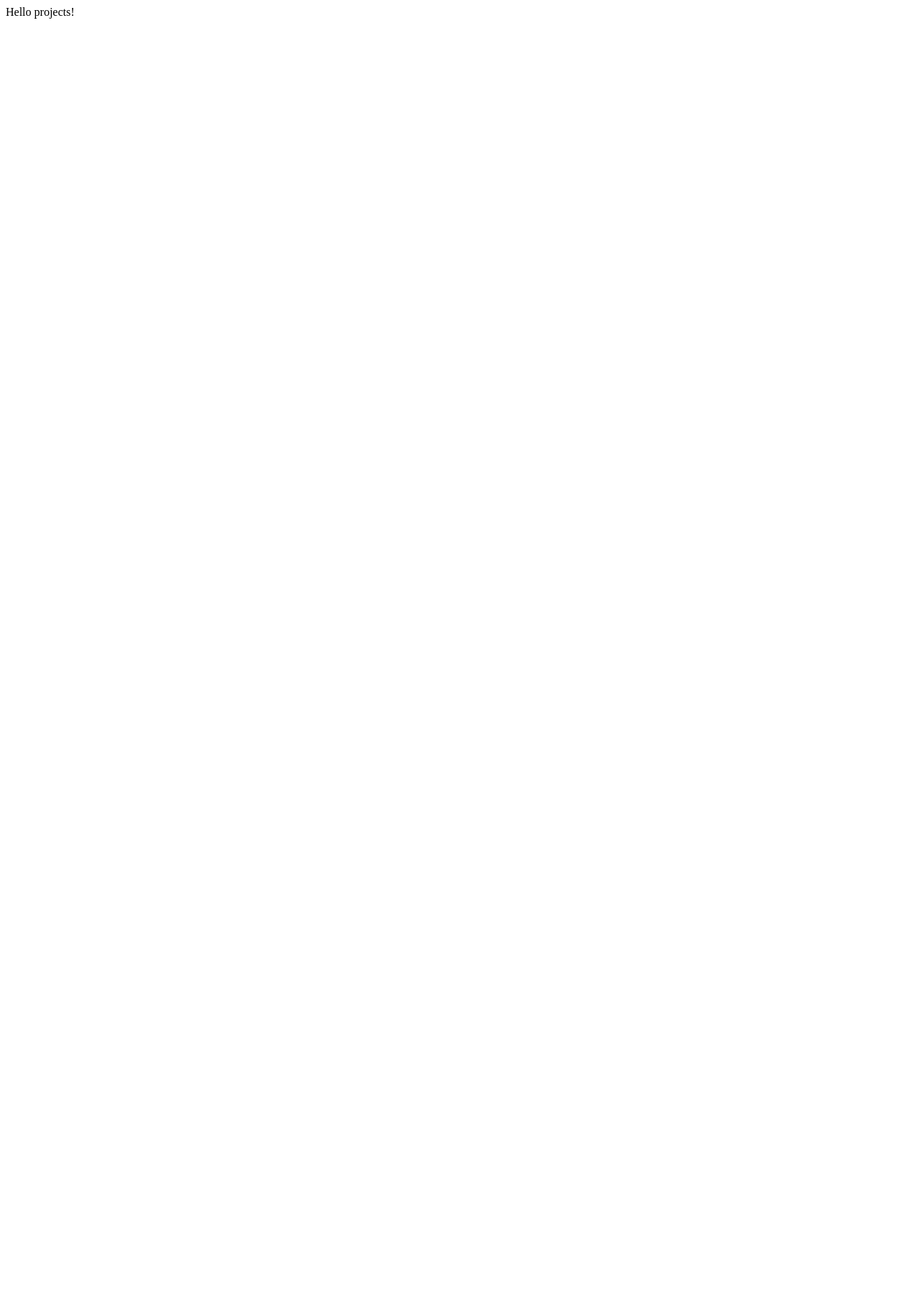
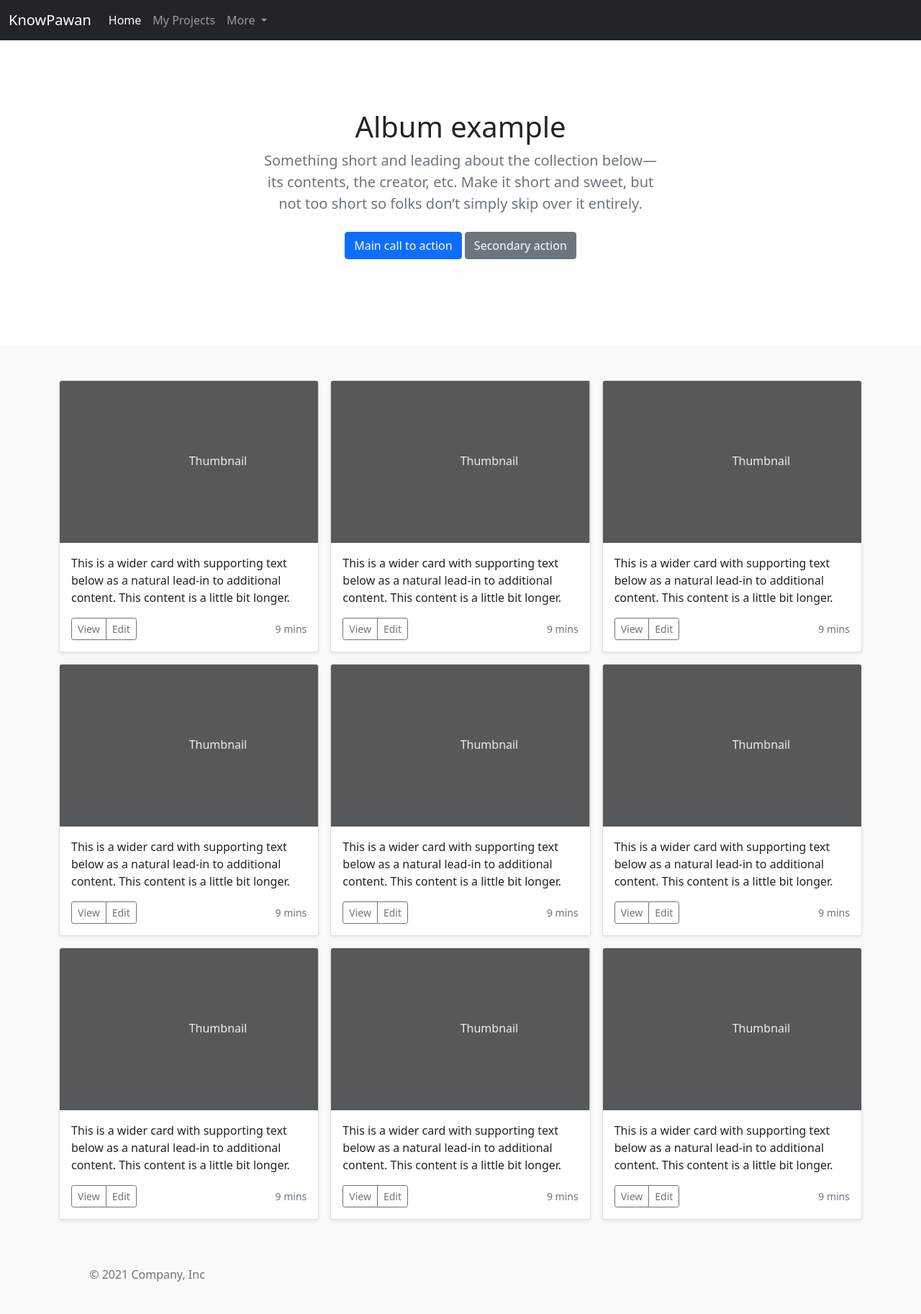
Before and after one commit to PawanKatwe/Portfolio_website, a Flask app: page /projects in a window 1280 px wide. Before the commit the page is almost empty. Shown: the whole page at 72% size. Before the commit the page ends 26 px from the top, so only its background shows below. Run offline with Flask 2, Linux system fonts and the light colour scheme.

Commit message:
Add files via upload

```diff
--- /dev/null
+++ b/templates/about.html
@@ -0,0 +1,5 @@
+{%extends "base.html" %}
+{%block title%}This is the new home page{%endblock%}
+{%block body%}
+<h1>About page under construction</h1>
+{%endblock%}
--- a/templates/base.html
+++ b/templates/base.html
@@ -1,37 +1,40 @@
 <!DOCTYPE html>
 <html>
     <head>
+
+        <!-- Required meta tags -->
+        <meta charset="utf-8">
+        <meta name="viewport" content="width=device-width, initial-scale=1">
+
+        <!-- Bootstrap CSS -->
+        <link href="https://cdn.jsdelivr.net/npm/bootstrap@5.1.3/dist/css/bootstrap.min.css" rel="stylesheet" integrity="sha384-1BmE4kWBq78iYhFldvKuhfTAU6auU8tT94WrHftjDbrCEXSU1oBoqyl2QvZ6jIW3" crossorigin="anonymous">
         <title>{%block title%}{%endblock%}</title>
-        <link href="https://cdn.jsdelivr.net/npm/bootstrap@5.1.3/dist/css/bootstrap.min.css" rel="stylesheet" integrity="sha384-1BmE4kWBq78iYhFldvKuhfTAU6auU8tT94WrHftjDbrCEXSU1oBoqyl2QvZ6jIW3" crossorigin="anonymous">
-    </head>
+      </head>
         <body>
             <nav class="navbar navbar-expand-lg navbar-dark bg-dark">
                 <div class="container-fluid">
-                  <a class="navbar-brand" href=#>KnowPawan</a>
+                  <a class="navbar-brand" href='/'>KnowPawan</a>
                   <button class="navbar-toggler" type="button" data-bs-toggle="collapse" data-bs-target="#navbarSupportedContent" aria-controls="navbarSupportedContent" aria-expanded="false" aria-label="Toggle navigation">
                     <span class="navbar-toggler-icon"></span>
                   </button>
                   <div class="collapse navbar-collapse" id="navbarSupportedContent">
                     <ul class="navbar-nav me-auto mb-2 mb-lg-0">
                       <li class="nav-item">
-                        <a class="nav-link active" aria-current="page" href="#">Home</a>
+                        <a class="nav-link active" aria-current="page" href="/">Home</a>
                       </li>
                       <li class="nav-item">
-                        <a class="nav-link" href=#>Link</a>
+                        <a class="nav-link" href=/projects>My Projects</a>
                       </li>
                       <li class="nav-item dropdown">
                         <a class="nav-link dropdown-toggle" href="#" id="navbarDropdown" role="button" data-bs-toggle="dropdown" aria-expanded="false">
-                          Dropdown
+                          More
                         </a>
                         <ul class="dropdown-menu" aria-labelledby="navbarDropdown">
-                          <li><a class="dropdown-item" href="#">Action</a></li>
-                          <li><a class="dropdown-item" href="#">Another action</a></li>
+                          <li><a class="dropdown-item" href=/blog>Blog</a></li>
+                          <li><a class="dropdown-item" href=/about>About</a></li>
                           <li><hr class="dropdown-divider"></li>
-                          <li><a class="dropdown-item" href="#">Something else here</a></li>
+                          <li><a class="dropdown-item" href=/contact>Contact Me</a></li>
                         </ul>
-                      </li>
-                      <li class="nav-item">
-                        <a class="nav-link disabled">Disabled</a>
                       </li>
                     </ul>
 
@@ -40,6 +43,29 @@
               </nav>
             {%block body%}
             {%endblock%}
+
+
+
+            <!--footer-->
+
+            <div class="position-relative bottom-0 end-0">
+              <footer class="footer mt-auto py-3 bg-light">
+                <div class="container">
+                  <a href="/" class="mb-3 me-2 mb-md-0 text-muted text-decoration-none lh-1">
+                    <svg class="bi" width="30" height="24"><use xlink:href="#bootstrap"/></svg>
+                  </a>
+                  <span class="text-muted">&copy; 2021 Company, Inc</span>
+                </div>
+
+                <ul class="nav col-md-4 justify-content-end list-unstyled d-flex">
+                  <li class="ms-3"><a class="text-muted" href="#"><svg class="bi" width="24" height="24"><use xlink:href="#twitter"/></svg></a></li>
+                  <li class="ms-3"><a class="text-muted" href="#"><svg class="bi" width="24" height="24"><use xlink:href="#instagram"/></svg></a></li>
+                  <li class="ms-3"><a class="text-muted" href="#"><svg class="bi" width="24" height="24"><use xlink:href="#facebook"/></svg></a></li>
+                </ul>
+              </footer>
+
+            </div>
+             <!--footerend-->
             <script src="https://cdn.jsdelivr.net/npm/bootstrap@5.1.3/dist/js/bootstrap.bundle.min.js" integrity="sha384-ka7Sk0Gln4gmtz2MlQnikT1wXgYsOg+OMhuP+IlRH9sENBO0LRn5q+8nbTov4+1p" crossorigin="anonymous"></script>
         </body>
 
--- /dev/null
+++ b/templates/blog.html
@@ -0,0 +1,5 @@
+{%extends "base.html" %}
+{%block title%}This is the new home page{%endblock%}
+{%block body%}
+<h1>blog page under construction</h1>
+{%endblock%}
--- /dev/null
+++ b/templates/contact.html
@@ -0,0 +1,5 @@
+{%extends "base.html" %}
+{%block title%}This is the new home page{%endblock%}
+{%block body%}
+<h1>Contact page under construction</h1>
+{%endblock%}
--- /dev/null
+++ b/templates/projects.html
@@ -0,0 +1,176 @@
+{%extends "base.html" %}
+{%block title%}This is the new home page{%endblock%}
+{%block body%}
+
+  <main>
+
+    <section class="py-5 text-center container">
+      <div class="row py-lg-5">
+        <div class="col-lg-6 col-md-8 mx-auto">
+          <h1 class="fw-light">Album example</h1>
+          <p class="lead text-muted">Something short and leading about the collection below—its contents, the creator, etc. Make it short and sweet, but not too short so folks don’t simply skip over it entirely.</p>
+          <p>
+            <a href="#" class="btn btn-primary my-2">Main call to action</a>
+            <a href="#" class="btn btn-secondary my-2">Secondary action</a>
+          </p>
+        </div>
+      </div>
+    </section>
+
+    <div class="album py-5 bg-light">
+      <div class="container">
+
+        <div class="row row-cols-1 row-cols-sm-2 row-cols-md-3 g-3">
+          <div class="col">
+            <div class="card shadow-sm">
+              <svg class="bd-placeholder-img card-img-top" width="100%" height="225" xmlns="http://www.w3.org/2000/svg" role="img" aria-label="Placeholder: Thumbnail" preserveAspectRatio="xMidYMid slice" focusable="false"><title>Placeholder</title><rect width="100%" height="100%" fill="#55595c"/><text x="50%" y="50%" fill="#eceeef" dy=".3em">Thumbnail</text></svg>
+
+              <div class="card-body">
+                <p class="card-text">This is a wider card with supporting text below as a natural lead-in to additional content. This content is a little bit longer.</p>
+                <div class="d-flex justify-content-between align-items-center">
+                  <div class="btn-group">
+                    <button type="button" class="btn btn-sm btn-outline-secondary">View</button>
+                    <button type="button" class="btn btn-sm btn-outline-secondary">Edit</button>
+                  </div>
+                  <small class="text-muted">9 mins</small>
+                </div>
+              </div>
+            </div>
+          </div>
+          <div class="col">
+            <div class="card shadow-sm">
+              <svg class="bd-placeholder-img card-img-top" width="100%" height="225" xmlns="http://www.w3.org/2000/svg" role="img" aria-label="Placeholder: Thumbnail" preserveAspectRatio="xMidYMid slice" focusable="false"><title>Placeholder</title><rect width="100%" height="100%" fill="#55595c"/><text x="50%" y="50%" fill="#eceeef" dy=".3em">Thumbnail</text></svg>
+
+              <div class="card-body">
+                <p class="card-text">This is a wider card with supporting text below as a natural lead-in to additional content. This content is a little bit longer.</p>
+                <div class="d-flex justify-content-between align-items-center">
+                  <div class="btn-group">
+                    <button type="button" class="btn btn-sm btn-outline-secondary">View</button>
+                    <button type="button" class="btn btn-sm btn-outline-secondary">Edit</button>
+                  </div>
+                  <small class="text-muted">9 mins</small>
+                </div>
+              </div>
+            </div>
+          </div>
+          <div class="col">
+            <div class="card shadow-sm">
+              <svg class="bd-placeholder-img card-img-top" width="100%" height="225" xmlns="http://www.w3.org/2000/svg" role="img" aria-label="Placeholder: Thumbnail" preserveAspectRatio="xMidYMid slice" focusable="false"><title>Placeholder</title><rect width="100%" height="100%" fill="#55595c"/><text x="50%" y="50%" fill="#eceeef" dy=".3em">Thumbnail</text></svg>
+
+              <div class="card-body">
+                <p class="card-text">This is a wider card with supporting text below as a natural lead-in to additional content. This content is a little bit longer.</p>
+                <div class="d-flex justify-content-between align-items-center">
+                  <div class="btn-group">
+                    <button type="button" class="btn btn-sm btn-outline-secondary">View</button>
+                    <button type="button" class="btn btn-sm btn-outline-secondary">Edit</button>
+                  </div>
+                  <small class="text-muted">9 mins</small>
+                </div>
+              </div>
+            </div>
+          </div>
+
+          <div class="col">
+            <div class="card shadow-sm">
+              <svg class="bd-placeholder-img card-img-top" width="100%" height="225" xmlns="http://www.w3.org/2000/svg" role="img" aria-label="Placeholder: Thumbnail" preserveAspectRatio="xMidYMid slice" focusable="false"><title>Placeholder</title><rect width="100%" height="100%" fill="#55595c"/><text x="50%" y="50%" fill="#eceeef" dy=".3em">Thumbnail</text></svg>
+
+              <div class="card-body">
+                <p class="card-text">This is a wider card with supporting text below as a natural lead-in to additional content. This content is a little bit longer.</p>
+                <div class="d-flex justify-content-between align-items-center">
+                  <div class="btn-group">
+                    <button type="button" class="btn btn-sm btn-outline-secondary">View</button>
+                    <button type="button" class="btn btn-sm btn-outline-secondary">Edit</button>
+                  </div>
+                  <small class="text-muted">9 mins</small>
+                </div>
+              </div>
+            </div>
+          </div>
+          <div class="col">
+            <div class="card shadow-sm">
+              <svg class="bd-placeholder-img card-img-top" width="100%" height="225" xmlns="http://www.w3.org/2000/svg" role="img" aria-label="Placeholder: Thumbnail" preserveAspectRatio="xMidYMid slice" focusable="false"><title>Placeholder</title><rect width="100%" height="100%" fill="#55595c"/><text x="50%" y="50%" fill="#eceeef" dy=".3em">Thumbnail</text></svg>
+
+              <div class="card-body">
+                <p class="card-text">This is a wider card with supporting text below as a natural lead-in to additional content. This content is a little bit longer.</p>
+                <div class="d-flex justify-content-between align-items-center">
+                  <div class="btn-group">
+                    <button type="button" class="btn btn-sm btn-outline-secondary">View</button>
+                    <button type="button" class="btn btn-sm btn-outline-secondary">Edit</button>
+                  </div>
+                  <small class="text-muted">9 mins</small>
+                </div>
+              </div>
+            </div>
+          </div>
+          <div class="col">
+            <div class="card shadow-sm">
+              <svg class="bd-placeholder-img card-img-top" width="100%" height="225" xmlns="http://www.w3.org/2000/svg" role="img" aria-label="Placeholder: Thumbnail" preserveAspectRatio="xMidYMid slice" focusable="false"><title>Placeholder</title><rect width="100%" height="100%" fill="#55595c"/><text x="50%" y="50%" fill="#eceeef" dy=".3em">Thumbnail</text></svg>
+
+              <div class="card-body">
+                <p class="card-text">This is a wider card with supporting text below as a natural lead-in to additional content. This content is a little bit longer.</p>
+                <div class="d-flex justify-content-between align-items-center">
+                  <div class="btn-group">
+                    <button type="button" class="btn btn-sm btn-outline-secondary">View</button>
+                    <button type="button" class="btn btn-sm btn-outline-secondary">Edit</button>
+                  </div>
+                  <small class="text-muted">9 mins</small>
+                </div>
+              </div>
+            </div>
+          </div>
+
+          <div class="col">
+            <div class="card shadow-sm">
+              <svg class="bd-placeholder-img card-img-top" width="100%" height="225" xmlns="http://www.w3.org/2000/svg" role="img" aria-label="Placeholder: Thumbnail" preserveAspectRatio="xMidYMid slice" focusable="false"><title>Placeholder</title><rect width="100%" height="100%" fill="#55595c"/><text x="50%" y="50%" fill="#eceeef" dy=".3em">Thumbnail</text></svg>
+
+              <div class="card-body">
+                <p class="card-text">This is a wider card with supporting text below as a natural lead-in to additional content. This content is a little bit longer.</p>
+                <div class="d-flex justify-content-between align-items-center">
+                  <div class="btn-group">
+                    <button type="button" class="btn btn-sm btn-outline-secondary">View</button>
+                    <button type="button" class="btn btn-sm btn-outline-secondary">Edit</button>
+                  </div>
+                  <small class="text-muted">9 mins</small>
+                </div>
+              </div>
+            </div>
+          </div>
+          <div class="col">
+            <div class="card shadow-sm">
+              <svg class="bd-placeholder-img card-img-top" width="100%" height="225" xmlns="http://www.w3.org/2000/svg" role="img" aria-label="Placeholder: Thumbnail" preserveAspectRatio="xMidYMid slice" focusable="false"><title>Placeholder</title><rect width="100%" height="100%" fill="#55595c"/><text x="50%" y="50%" fill="#eceeef" dy=".3em">Thumbnail</text></svg>
+
+              <div class="card-body">
+                <p class="card-text">This is a wider card with supporting text below as a natural lead-in to additional content. This content is a little bit longer.</p>
+                <div class="d-flex justify-content-between align-items-center">
+                  <div class="btn-group">
+                    <button type="button" class="btn btn-sm btn-outline-secondary">View</button>
+                    <button type="button" class="btn btn-sm btn-outline-secondary">Edit</button>
+                  </div>
+                  <small class="text-muted">9 mins</small>
+                </div>
+              </div>
+            </div>
+          </div>
+          <div class="col">
+            <div class="card shadow-sm">
+              <svg class="bd-placeholder-img card-img-top" width="100%" height="225" xmlns="http://www.w3.org/2000/svg" role="img" aria-label="Placeholder: Thumbnail" preserveAspectRatio="xMidYMid slice" focusable="false"><title>Placeholder</title><rect width="100%" height="100%" fill="#55595c"/><text x="50%" y="50%" fill="#eceeef" dy=".3em">Thumbnail</text></svg>
+
+              <div class="card-body">
+                <p class="card-text">This is a wider card with supporting text below as a natural lead-in to additional content. This content is a little bit longer.</p>
+                <div class="d-flex justify-content-between align-items-center">
+                  <div class="btn-group">
+                    <button type="button" class="btn btn-sm btn-outline-secondary">View</button>
+                    <button type="button" class="btn btn-sm btn-outline-secondary">Edit</button>
+                  </div>
+                  <small class="text-muted">9 mins</small>
+                </div>
+              </div>
+            </div>
+          </div>
+        </div>
+      </div>
+    </div>
+
+  </main>
+
+{%endblock%}
```
Also changed, not shown: flaskwebsite.py (+17 -1 lines).
